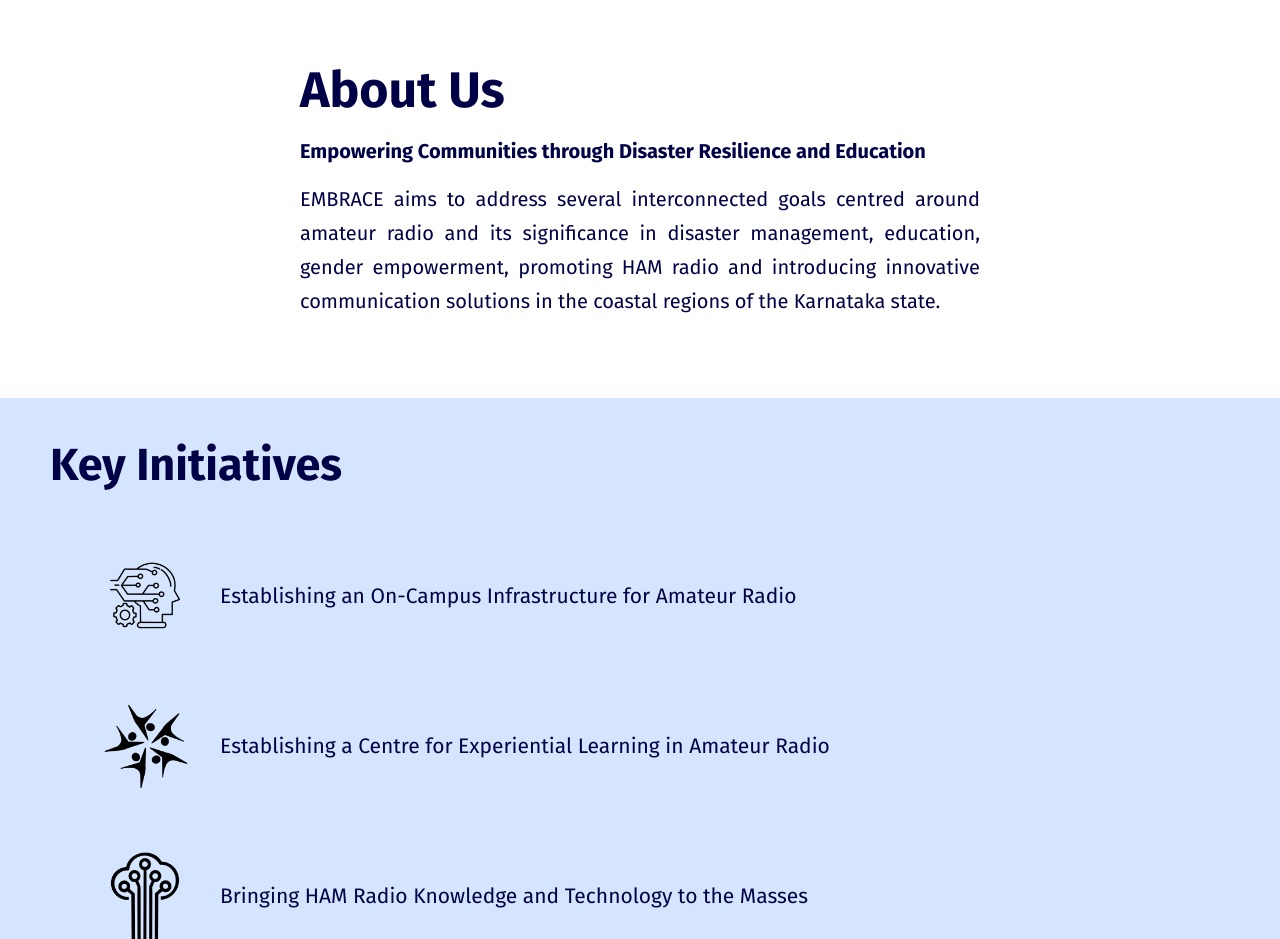
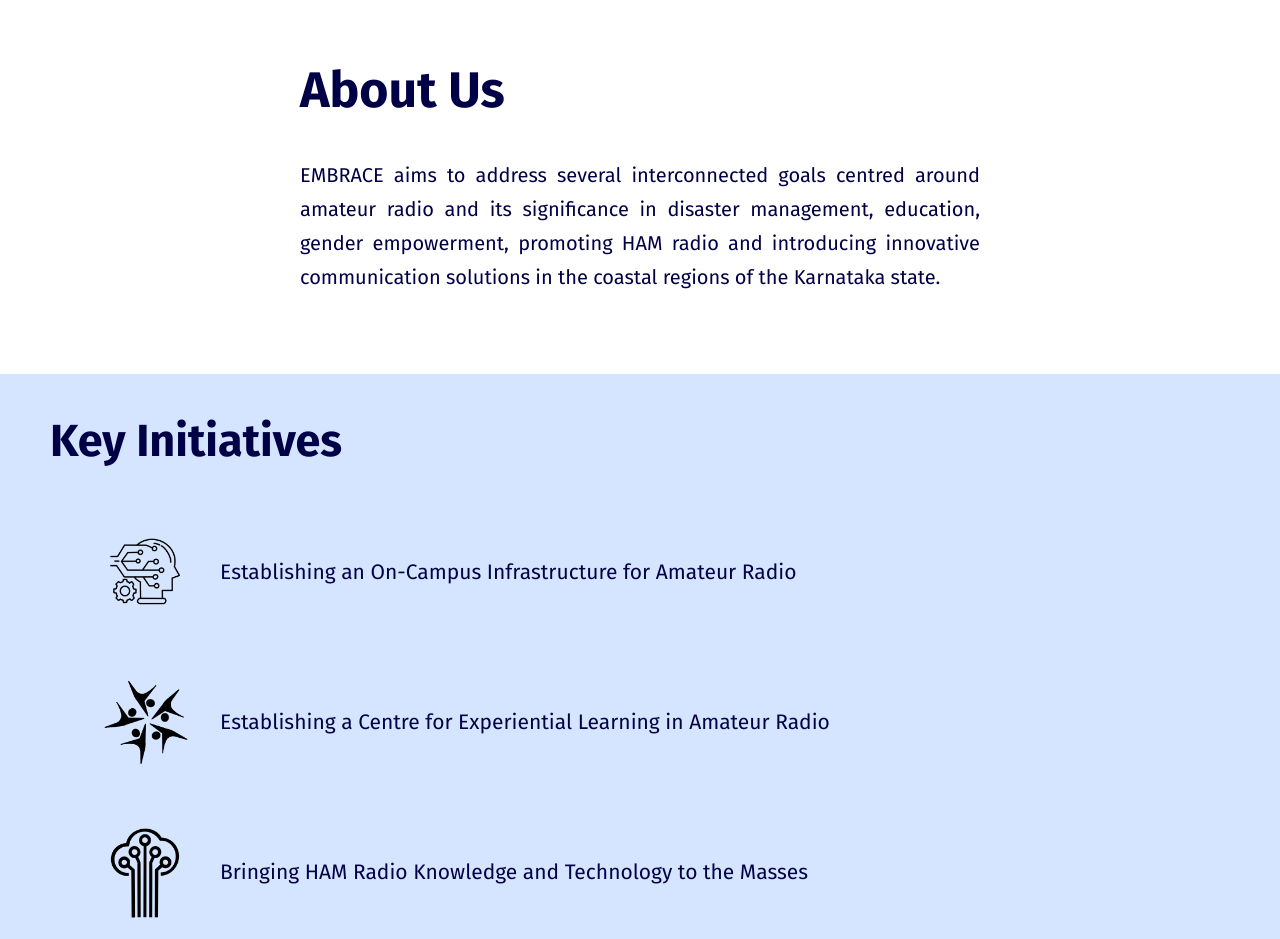
Before and after one commit to csd-robocon-nitk/embrace-website, a React (Vite) app: page / in a window 1280 px wide. Shown: the part 820-1759 px from the top of the page. Built offline with nearby package versions, Linux system fonts and the light colour scheme.

Commit message:
Minor changes in home page

```diff
--- a/src/pages/home/home.jsx
+++ b/src/pages/home/home.jsx
@@ -37,10 +37,10 @@
 					<div>
 						<h1>About Us</h1>
 						<br />
-						<h2>
+						{/* <h2>
 							Empowering Communities through Disaster Resilience
 							and Education
-						</h2>
+						</h2> */}
 						<br />
 						<p>
 							EMBRACE aims to address several interconnected goals
--- a/src/pages/home/initiatives/initiatives.module.css
+++ b/src/pages/home/initiatives/initiatives.module.css
@@ -73,7 +73,7 @@
 }
 
 .initiatives .right .section img {
-    max-width: 200px;
+    max-width: 120px;
 }
 
 .initiatives .right .section .text {
```
